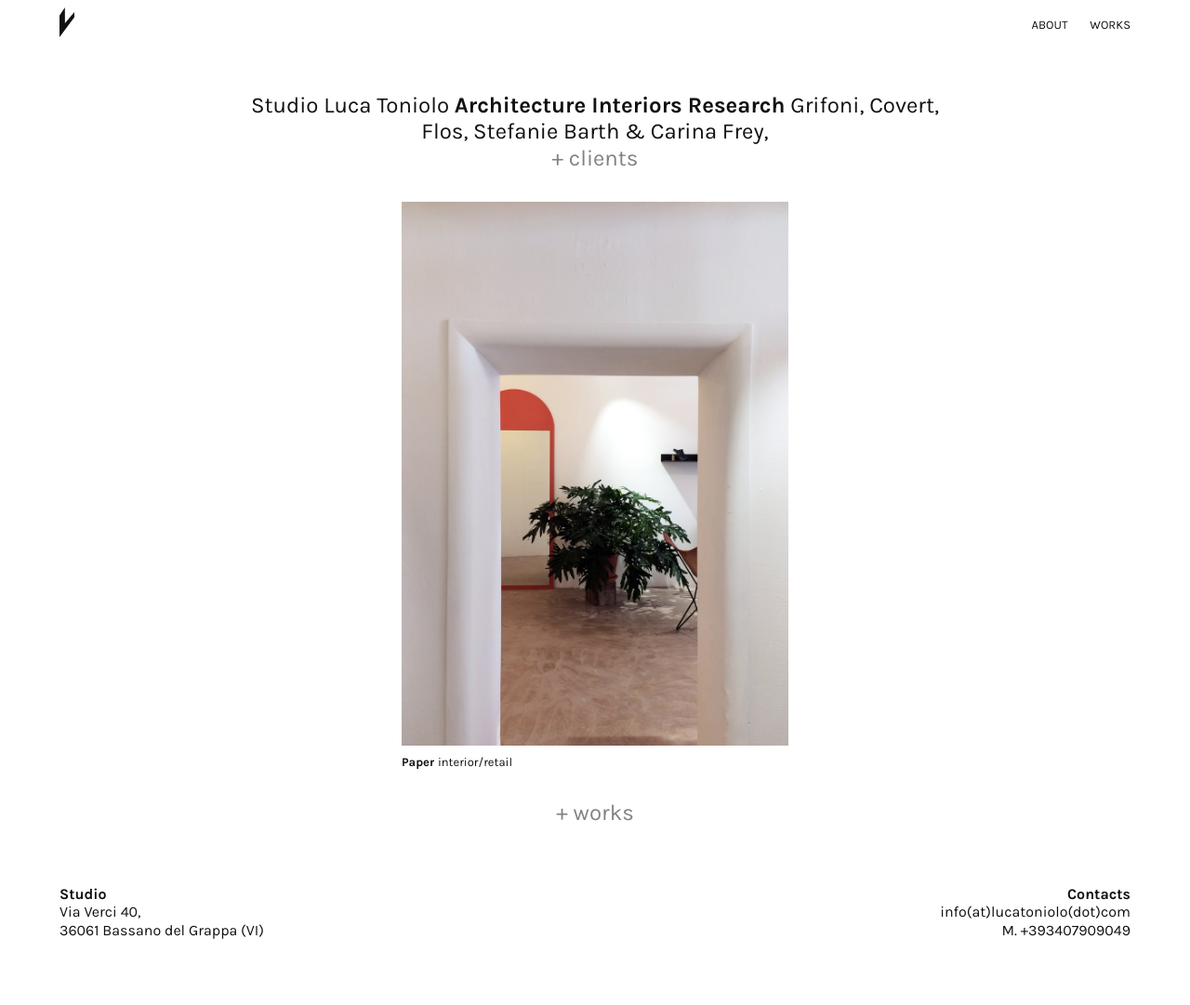
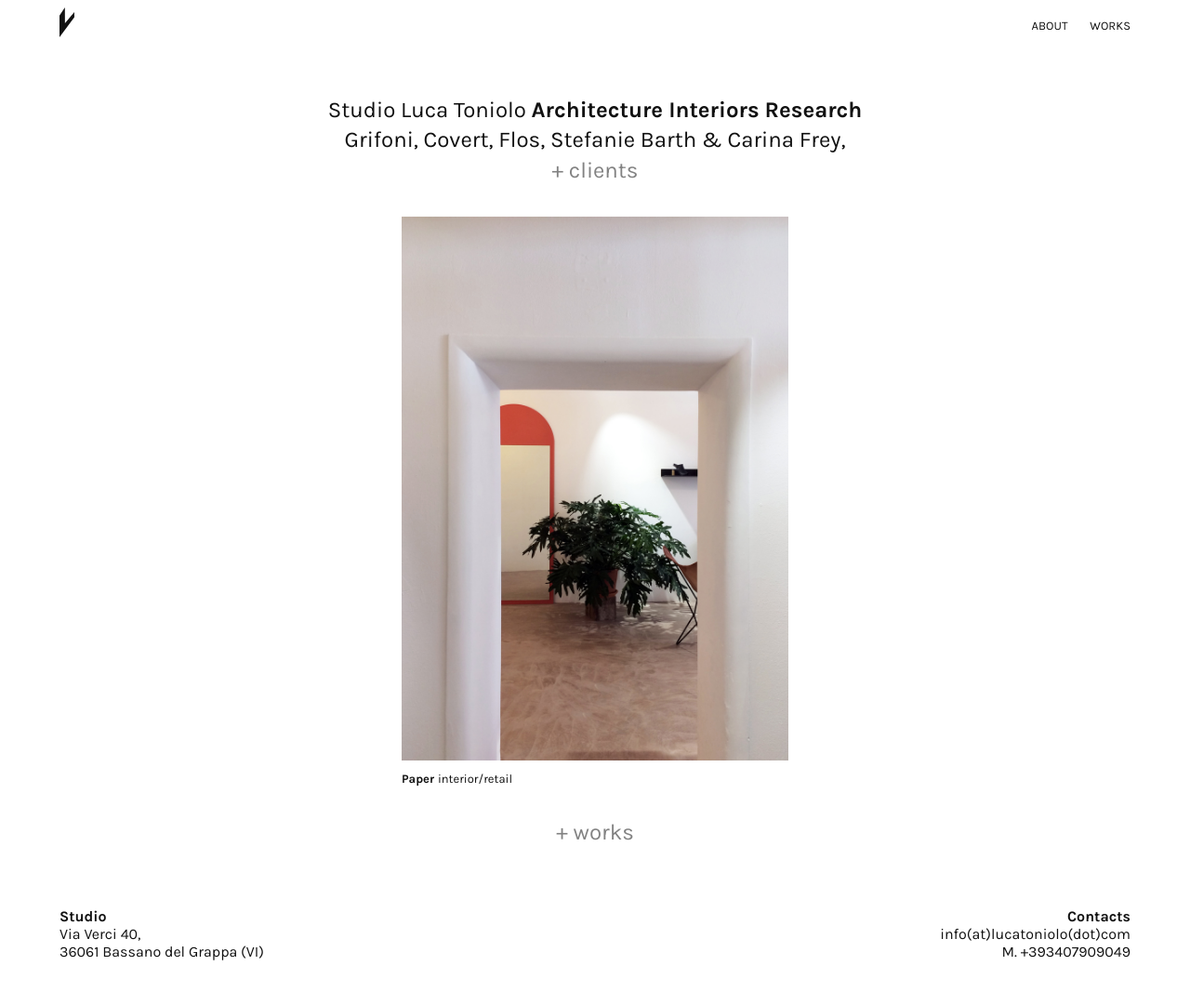
Before and after one commit to rzecchini/lucatoniolo, a Jekyll site: the page built from index.md, in a window 1280 px wide. Shown: the whole page at 93% size. Built offline with Jekyll 4.4.1, drawn with Linux system fonts in a browser that asks for light colours; before the commit the page ends 1058 px from its top, so only the background shows below that.

Commit message:
feat: add favicon, clients a capo, page title

```diff
--- a/_includes/head.html
+++ b/_includes/head.html
@@ -3,7 +3,7 @@
   <meta http-equiv="X-UA-Compatible" content="IE=edge">
   <meta name="viewport" content="width=device-width, initial-scale=1">
 
-  <title>{% if page.title %}{{ page.title | escape }}{% else %}{{ site.title | escape }}{% endif %}</title>
+  <title>{% if page.title %}{{ site.title | escape }} - {{ page.title | escape }}{% else %}{{ site.title | escape }}{% endif %}</title>
   <meta name="description" content="{{ page.excerpt | default: site.description | strip_html | normalize_whitespace | truncate: 160 | escape }}">
 
   <link rel="apple-touch-icon" sizes="180x180" href="/apple-touch-icon.png">
--- a/_includes/work.html
+++ b/_includes/work.html
@@ -2,7 +2,7 @@
 {% assign isIndex = include.index || false %}
 
 <a class="work {% if isIndex %} work--index {% endif %}" href="{{ include.url | relative_url }}">
-    <img class="work__image" src="{{ include.poster | relative_url }}">
+    <img class="work__image" src="{{ include.poster | relative_url }}" alt="Cover image of the work {{ include.title | escape }}" title="{{ include.title | escape }}">
     <h3 class="work__title">{{ include.title | escape }}</h3>
     <h4 class="work__category">{{ include.category | escape }}</h4>
 </a>
--- a/_layouts/default.html
+++ b/_layouts/default.html
@@ -22,7 +22,7 @@
                 <div class="page__pics">
                     {% for item in page.images %}
                         <div class="page__pic">
-                            <img src="{{item.picture}}" alt="">
+                            <img src="{{item.picture}}" alt="Picture from the work {{ page.title }}">
                         </div>
                     {% endfor %}
                 </div>
--- a/_layouts/home.html
+++ b/_layouts/home.html
@@ -36,6 +36,7 @@
             <section class="hello">
                 <h1 class="hello__title">Studio Luca Toniolo</h1>
                 <h2 class="hello__sub">Architecture Interiors Research</h2>
+                <div>
                   <span class="hello__clients-excerpt">
                       {% assign sorted_clients = site.clients | sort: 'priority' %}
                       {% for client in sorted_clients %}
@@ -59,6 +60,7 @@
                           {% endif %}
                       {% endfor %}
                   </span>
+                </div>
                 <button class="hello__btn js-clients-btn">+ clients</button>
             </section>
 
--- a/_sass/_base.scss
+++ b/_sass/_base.scss
@@ -2,6 +2,7 @@
   color: $text-color;
   font-family: $base-font-family;
   font-weight: 400;
+  line-height: 1.35;
 }
 
 a {
@@ -12,3 +13,7 @@
 img {
     max-width: 100%;
 }
+
+button {
+  line-height: inherit;
+}
--- a/_sass/main.scss
+++ b/_sass/main.scss
@@ -285,8 +285,12 @@
 }
 
 
-/* About
+/* Page
  *=======================================*/
+.page {
+    margin-bottom: 6rem;
+}
+
 .page__pics {
     display: flex;
     flex-wrap: wrap;
```
Lines whose indentation alone changed are shown as unchanged.
